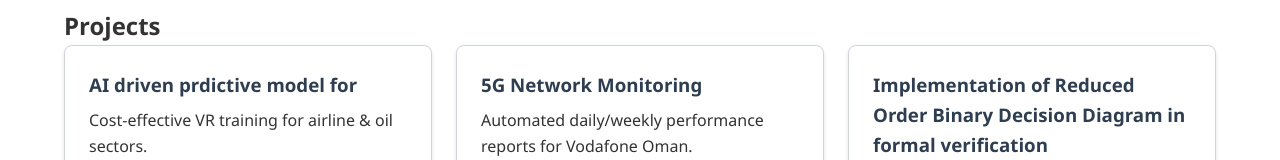
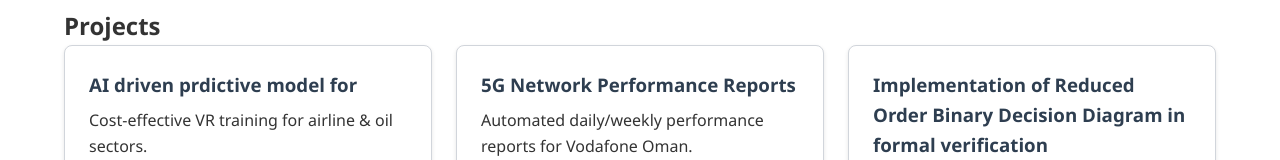
Before and after one commit to Fahad-Al-Maashani/Personal_Website, a plain HTML site: page index.html in a window 1280 px wide. Shown: the part 762-922 px from the top of the page. Drawn offline with Linux system fonts and the light colour scheme.

Commit message:
Update index.html

```diff
--- a/index.html
+++ b/index.html
@@ -66,7 +66,7 @@
           <a href="https://github.com/yourusername/vr-industrial" target="_blank">View on GitHub</a>
         </div>
         <div class="project-card">
-          <h3>5G Network Monitoring</h3>
+          <h3>5G Network Performance Reports </h3>
           <p>Automated daily/weekly performance reports for Vodafone Oman.</p>
           <a href="https://github.com/yourusername/5g-monitoring" target="_blank">View on GitHub</a>
         </div>
```
